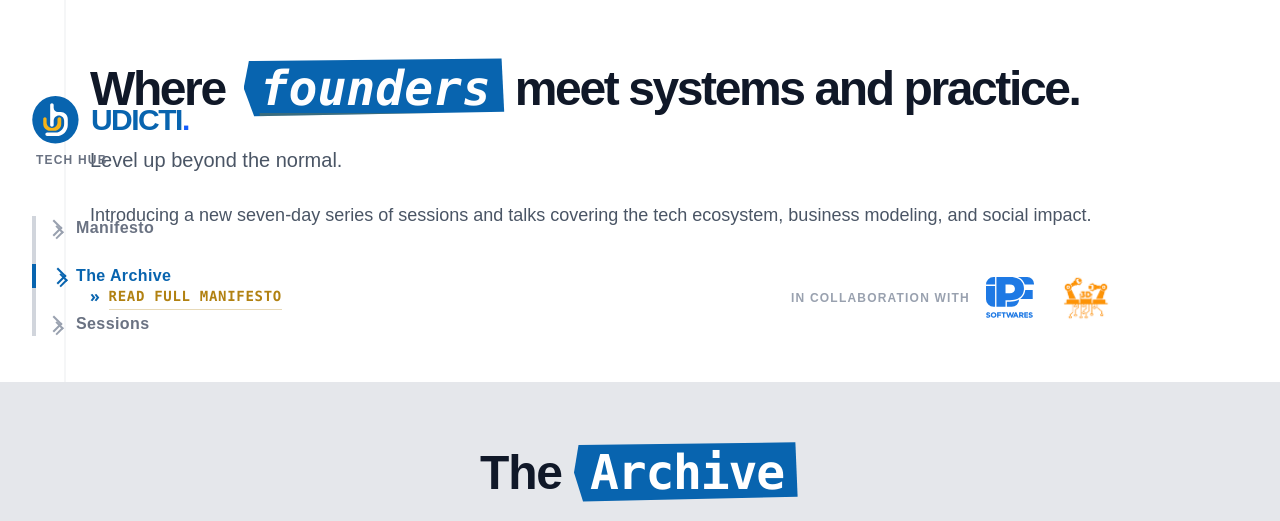
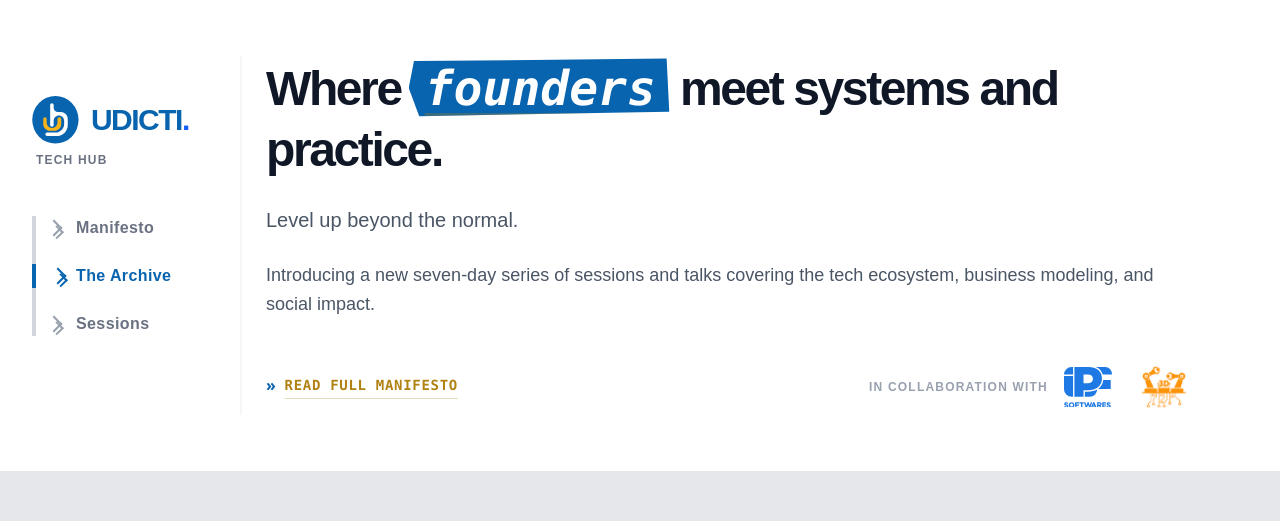
Before and after one commit to udictihub/udicti-dev, a Next.js app: page / in a window 1280 px wide. Shown: the top 521 px of the page. Built offline with nearby package versions, Linux system fonts and the light colour scheme; a web font is replaced by a local one.

Commit message:
fix: adjust xl padding to reduce aside clearance gap

```diff
--- a/src/components/Abstract.tsx
+++ b/src/components/Abstract.tsx
@@ -53,19 +53,18 @@ const Abstract = () => {
     <section
       id="manifesto"
       ref={containerRef}
-      className="max-w-6xl mx-auto px-6 py-14 border-l-2 border-gray-100/80 relative overflow-hidden"
+      className="max-w-6xl mx-auto px-6 py-14 relative overflow-hidden xl:pl-[max(0px,_240px_-_(100vw_-_1152px)/2)]"
     >
-      <div className="flex flex-col w-full items-start">
+      <div className="flex flex-col w-full items-start border-l-2 border-gray-100/80 pl-6">
         <div className="w-full max-w-5xl space-y-6 z-10">
           <h2 className="text-4xl md:text-5xl font-black text-gray-900 leading-tight tracking-tighter">
-            Where {/* 1. Static Polygon Wrapper Container */}
+            Where
             <span
               className="relative inline-flex items-center justify-center min-w-[200px] h-[64px] bg-[#0864AF] mx-2 shadow-lg"
               style={{
                 clipPath: 'polygon(2% 8%, 98% 4%, 99% 87%, 4% 94%, 0% 50%)',
               }}
             >
-              {/* 2. Decoupled Animating Word Layer */}
               <span
                 ref={wordRef}
                 className="text-white italic underline decoration-4 decoration-[#b18111]/30 underline-offset-8 font-mono tracking-normal text-center z-10 px-4"
--- a/src/components/Footer.tsx
+++ b/src/components/Footer.tsx
@@ -1,6 +1,6 @@
 const Footer = () => {
   return (
-    <footer className="w-full bg-gray-50 border-t border-gray-200">
+    <footer className="w-full bg-gray-50 border-t border-gray-200 xl:pl-[max(0px,_330px_-_(100vw_-_1152px)/2)]">
       <div className="max-w-6xl mx-auto px-6 py-11 flex flex-col md:flex-row items-center justify-between text-sm text-gray-500 font-medium">
         <p>
           &copy; {new Date().getFullYear()} UDICTI Tech. All rights reserved.
--- a/src/components/PhotosCard.tsx
+++ b/src/components/PhotosCard.tsx
@@ -121,9 +121,9 @@ const PhotosCard = () => {
   return (
     <section
       id="archive"
-      className="w-full flex flex-col items-center justify-center overflow-hidden bg-gray-200"
+      className="w-full flex flex-col items-center justify-center overflow-hidden bg-gray-200 xl:pl-[max(0px,_240px_-_(100vw_-_1152px)/2)]"
     >
-      <div className="max-w-6xl mx-auto px-6 py-14 relative border-t-2 border-gray-200 w-full">
+      <div className="max-w-6xl mx-auto px-6 py-14 relative border-t-2 border-gray-200 w-full ">
         <div className="text-center mb-16 relative z-10 px-6">
           <h2 className="text-4xl md:text-5xl font-extrabold text-gray-900 tracking-tight leading-[1.2]">
             The{' '}
--- a/src/components/SessionsSection.tsx
+++ b/src/components/SessionsSection.tsx
@@ -13,7 +13,7 @@ const SessionsSection = () => {
   return (
     <section
       id="sessions"
-      className="max-w-6xl mx-auto px-6 pb-8 pt-14 relative border-t-2 border-gray-200"
+      className="max-w-6xl mx-auto px-6 pb-8 pt-14 relative border-t-2 border-gray-200 xl:pl-[max(0px,_300px_-_(100vw_-_1152px)/2)]"
     >
       <div className="lg:hidden mb-10 mt-4">
         <h2 className="text-4xl font-extrabold tracking-tight text-gray-900 leading-[1.1] mb-6">
```
